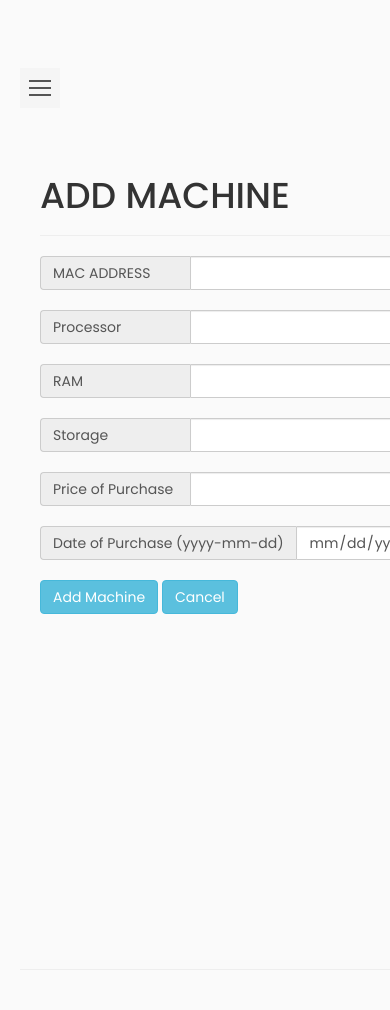
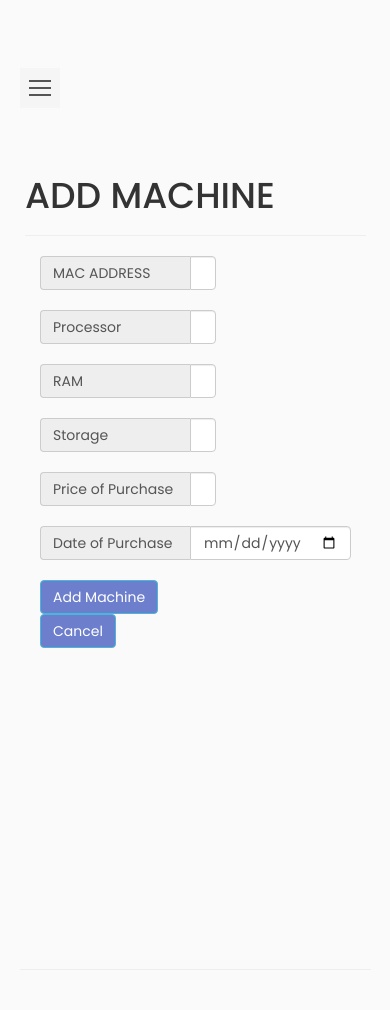
Before and after one commit to h-attari/MachineTracking, a PHP site: page /addmc.php in a window 390 px wide; the page is wider, and only the part inside the window is pictured. Run offline with PHP 8.4, Linux system fonts and the light colour scheme; the visitor is signed in with stand-in values (Sample User, id 1); some libraries are stand-ins or nearby versions.

Commit message:
Add files via upload

```diff
--- a/addlab.php
+++ b/addlab.php
@@ -61,7 +61,7 @@
 <body>
     <div class="wrapper">
     <?php include "navbar.php" ;?>
-        <div class="container row" id="content">
+        <div class="container-fluid row" id="content">
         <div class="page-header">
         <h1>ADD LAB</h1>
         </div>
--- a/addmc.php
+++ b/addmc.php
@@ -63,7 +63,7 @@
                    <div class="wrapper">
                 <?php include "navbar.php" ;?>
 
-    <div class="container" id="content">
+    <div class="container-fluid row" id="content">
     <div class="page-header">
     <h1>ADD MACHINE</h1>
     </div>
@@ -75,7 +75,7 @@
     }
     ?>
 
-    <form method="POST" action="addmc.php">
+    <form method="POST" action="addmc.php" class="col-xs-5">
 
     <div class="input-group">
     <span class="input-group-addon">MAC ADDRESS </span>
@@ -93,7 +93,7 @@
     <span class="input-group-addon">Price of Purchase </span>
     <input type="text" name="price" class="form-control"> </div><br/>
     <div class="input-group">
-    <span class="input-group-addon">Date of Purchase (yyyy-mm-dd)</span>
+    <span class="input-group-addon">Date of Purchase</span>
     <input type="date" name="dop" class="form-control"> </div><br/>
 
 
--- a/deletelab.php
+++ b/deletelab.php
@@ -62,7 +62,7 @@
             <div class="wrapper">
             <!-- Sidebar Holder -->
                 <?php include "navbar.php" ;?>
-    <div class="container" id="content">
+    <div class="container-fluid row" id="content">
     <div class="page-header">
     <h1>DELETE LAB</h1>
     </div>
@@ -74,7 +74,7 @@
     }
     ?>
 
-    <form method="POST" action="deletelab.php">
+    <form method="POST" action="deletelab.php" class="col-xs-5">
 
     <div class="input-group">
     <span class="input-group-addon">Lab Name </span>
--- a/deletemc.php
+++ b/deletemc.php
@@ -63,7 +63,7 @@
             <div class="wrapper">
             <!-- Sidebar Holder -->
        <?php include "navbar.php" ;?>
-    <div class="container" id="content">
+    <div class="container-fluid row" id="content">
     <div class="page-header">
     <h1>DELETE MACHINE</h1>
     </div>
@@ -75,7 +75,7 @@
     }
     ?>
 
-    <form method="POST" action="deletemc.php">
+    <form method="POST" action="deletemc.php" class="col-xs-5">
 
     <div class="input-group">
     <span class="input-group-addon">MAC ADDRESS </span>
--- a/editmc.php
+++ b/editmc.php
@@ -86,7 +86,7 @@
 <body>
             <div class="wrapper">
         <?php include "navbar.php" ;?>
-    <div class="container" id="content">
+    <div class="container-fluid row" id="content">
     <div class="page-header">
     <h1>UPGRADE MACHINE</h1>
     </div>
@@ -98,7 +98,7 @@
     }
     ?>
 
-    <form method="POST" action="editmc.php">
+    <form method="POST" action="editmc.php" class="col-xs-5">
 
     <div class="input-group">
     <span class="input-group-addon">MAC ADDRESS </span>
--- a/fromrepairmc.php
+++ b/fromrepairmc.php
@@ -93,7 +93,7 @@
 <body>
                      <div class="wrapper">
          <?php include "navbar.php" ;?>
-    <div class="container" id="container">
+    <div class="container-fluid row" id="container">
     <div class="page-header">
     <h1>REPAIR MACHINE</h1>
     </div>
@@ -105,7 +105,7 @@
     }
     ?>
 
-    <form method="POST" action="fromrepairmc.php">
+    <form method="POST" action="fromrepairmc.php" class="col-xs-5">
 
     <div class="input-group">
     <span class="input-group-addon">MAC ADDRESS </span>
--- a/gorepairmc.php
+++ b/gorepairmc.php
@@ -84,7 +84,7 @@
 <body>
              <div class="wrapper">
     <?php include "navbar.php" ;?>
-       <div class="container" id="content">
+       <div class="container-fluid row" id="content">
     <div class="page-header">
     <h1>REPAIR MACHINE</h1>
     </div>
@@ -96,7 +96,7 @@
     }
     ?>
 
-    <form method="POST" action="gorepairmc.php">
+    <form method="POST" action="gorepairmc.php" class="col-xs-5">
 
     <div class="input-group">
     <span class="input-group-addon">MAC ADDRESS </span>
--- a/home.php
+++ b/home.php
@@ -17,7 +17,7 @@
 <body>
         <div class="wrapper">
      <?php include "navbar.php" ;?>
-           <div class="container" id="content">
+           <div class="container-fluid row" id="content">
         <div class="page-header">
         <h1>MACHINE TRACKING</h1>
         </div>
--- a/posmc.php
+++ b/posmc.php
@@ -83,7 +83,7 @@
 <body>
             <div class="wrapper">
                 <?php include "navbar.php" ;?>
-    <div class="container" id="content">
+    <div class="container-fluid row" id="content">
     <div class="page-header">
     <h1>POSITION MACHINE</h1>
     </div>
@@ -95,7 +95,7 @@
     }
     ?>
 
-    <form method="POST" action="posmc.php">
+    <form method="POST" action="posmc.php" class="col-xs-5">
 
     <div class="input-group">
     <span class="input-group-addon">MAC ADDRESS </span>
--- a/style5.css
+++ b/style5.css
@@ -234,3 +234,13 @@ a:visited{
     text-decoration: none;
     color:white;
 }
+input[type="submit"]
+{
+    background-color: #6d7fcc;
+}
+input[type="submit"]:hover
+{
+    background-color: #6d7fcc;
+    box-shadow: 0 4px 8px 0 rgba(0, 0, 0, 0.2), 0 6px 20px 0 rgba(0, 0, 0, 0.19);
+
+}
--- a/upgrademc.php
+++ b/upgrademc.php
@@ -24,7 +24,8 @@
 </head>
 <body>
             <div class="wrapper">
-     <?php include "navbar.php" ;?>    <div class="container" id="container">
+     <?php include "navbar.php" ;?>
+    <div class="container-fluid row" id="container">
     <div class="page-header">
     <h1>UPGRADE MACHINE</h1>
     </div>
@@ -36,7 +37,7 @@
     }
     ?>
 
-    <form method="POST" action="editmc.php">
+    <form method="POST" action="editmc.php" class="col-xs-5">
 
     <div class="input-group">
     <span class="input-group-addon">MAC ADDRESS </span>
--- a/viewlab.php
+++ b/viewlab.php
@@ -19,7 +19,7 @@
 <body>
                   <div class="wrapper">
        <?php include "navbar.php" ;?>
-    <div class="container" id="container">
+    <div class="container-fluid row" id="container">
     <div class="page-header">
     <h1>LABS</h1>
     </div>
--- a/viewmc.php
+++ b/viewmc.php
@@ -19,7 +19,7 @@
 <body>
             <div class="wrapper">
      <?php include "navbar.php" ;?>
-         <div class="container" id="content">
+         <div class="container-fluid row" id="content">
     <div class="page-header">
     <h1>MACHINES</h1>
     </div>
--- a/viewmchis.php
+++ b/viewmchis.php
@@ -34,7 +34,7 @@
 <body>
             <div class="wrapper">
        <?php include "navbar.php" ;?>
-    <div class="container" id="content">
+    <div class="container-fluid row" id="content">
     <div class="page-header">
     <h1>MACHINE HISTORY</h1>
     </div>
--- a/viewmchistory.php
+++ b/viewmchistory.php
@@ -26,7 +26,7 @@
 <body>
             <div class="wrapper">
      <?php include "navbar.php" ;?>
-    <div class="container" id="content">
+    <div class="container-fluid row" id="content">
     <div class="page-header">
     <h1>VIEW MACHINE HISTORY</h1>
     </div>
@@ -38,7 +38,7 @@
     }
     ?>
 
-    <form method="POST" action="viewmchis.php">
+    <form method="POST" action="viewmchis.php" class="col-xs-5">
 
     <div class="input-group">
     <span class="input-group-addon">MAC ADDRESS </span>
```
